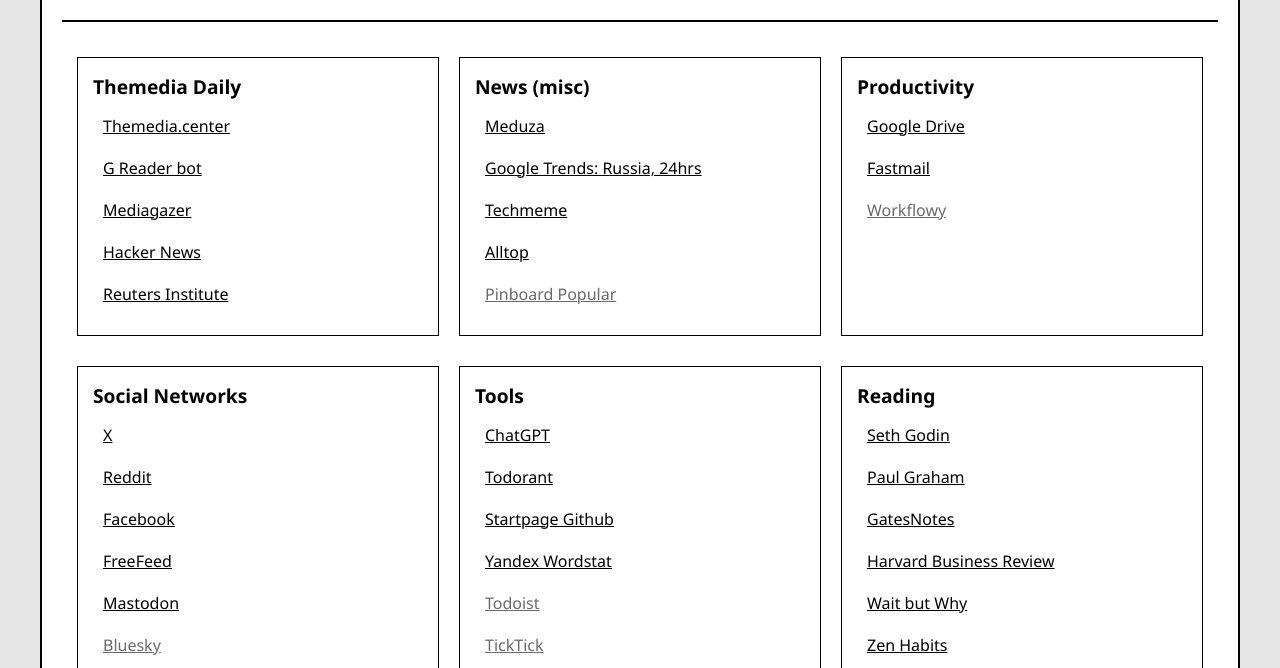
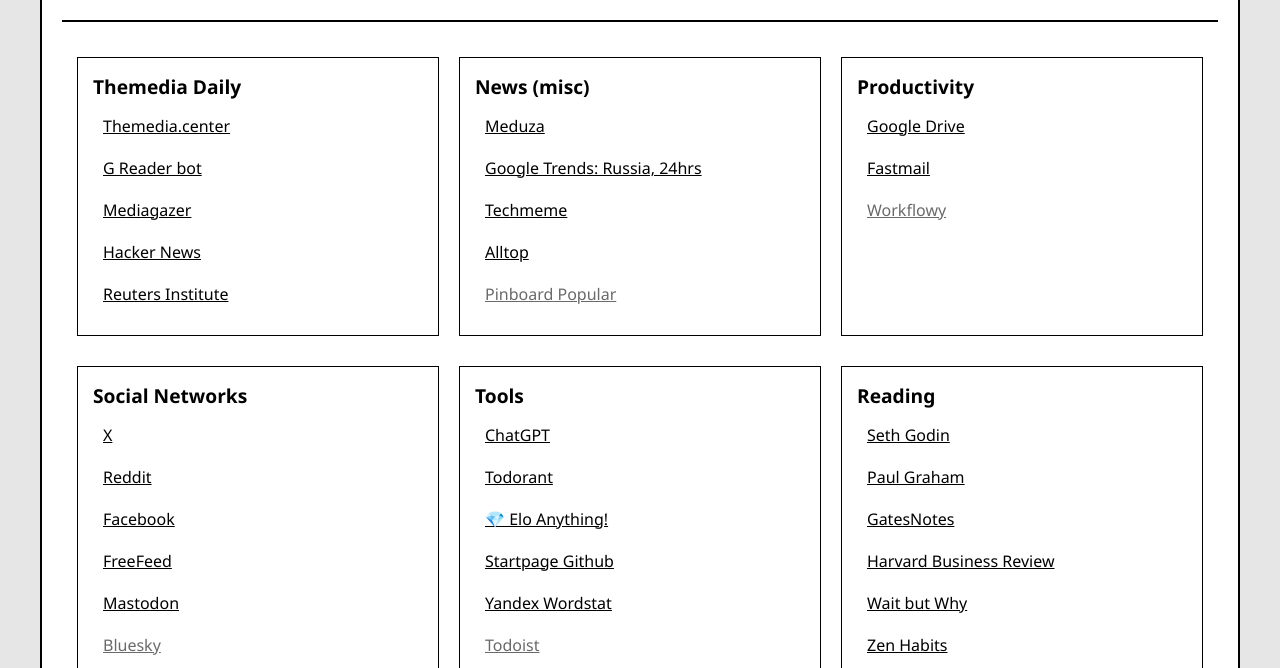
Before and after one commit to alamzin/startpage, a plain HTML site: page index.html in a window 1280 px wide. Shown: the part 128-796 px from the top of the page. Drawn offline with Linux system fonts and the light colour scheme.

Commit message:
add elo anything

```diff
--- a/index.html
+++ b/index.html
@@ -261,6 +261,7 @@
                 <div class="subhead">Tools</div>
                 <a href="https://chat.openai.com/">ChatGPT</a>
                 <a href="https://todorant.com/">Todorant</a>
+                <a href="https://elo.bytes.zone/">💎 Elo Anything!</a>
                 <a href="https://github.com/alamzin/startpage/">Startpage Github</a>
                 <a href="https://wordstat.yandex.com/">Yandex Wordstat</a>
                 <a class="rare" href="https://todoist.com/app/today">Todoist</a>
```
